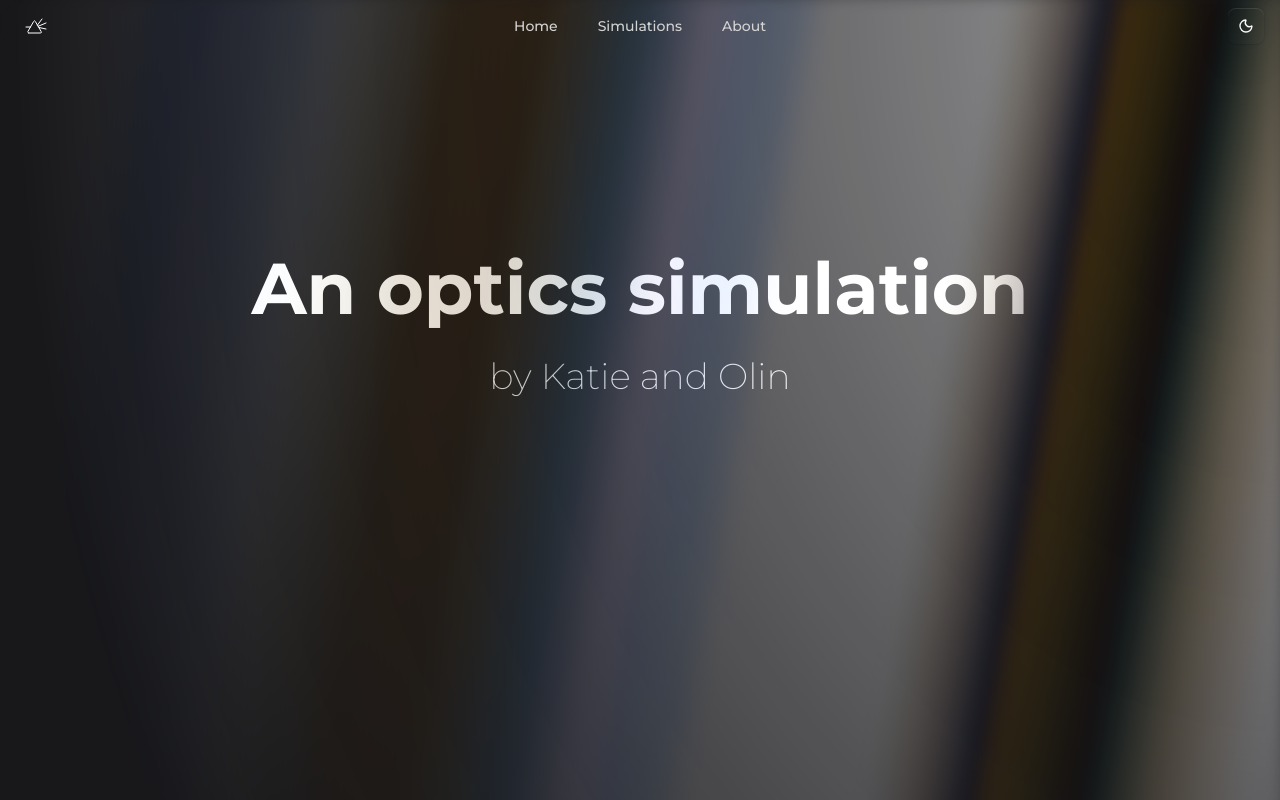
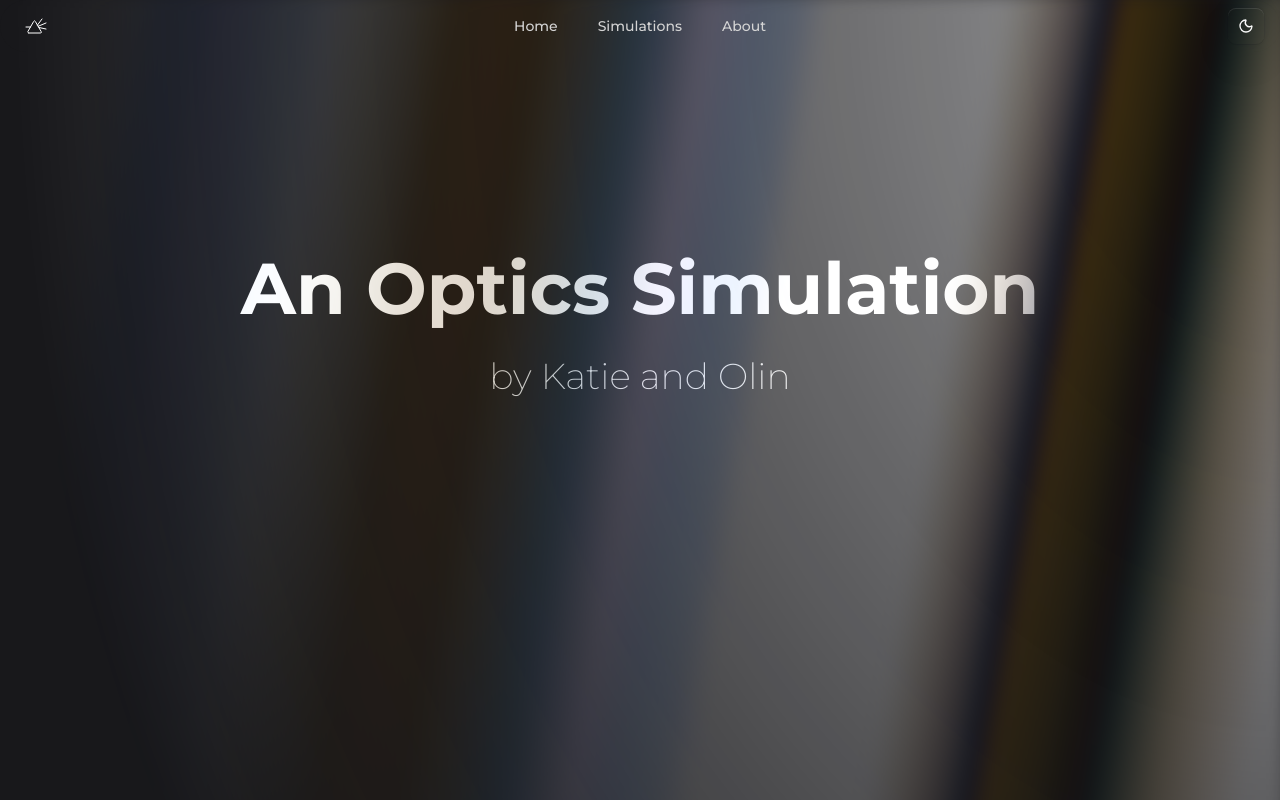
Before and after one commit to kqtiiv/optics, a React (Vite) app in the folder optics/: page / in a window 1280 px wide. Shown: the top 800 px of the page. Built offline with nearby package versions, Linux system fonts and the light colour scheme.

Commit message:
Capitalise title

```diff
--- a/optics/src/components/hero.tsx
+++ b/optics/src/components/hero.tsx
@@ -15,7 +15,7 @@ export default function Hero() {
       className="flex flex-col gap-4 items-center pt-50 px-4 h-[100vh]"
     >
       <div className="text-3xl md:text-7xl font-bold dark:text-white text-center">
-        An optics simulation
+        An Optics Simulation
       </div>
       <div className="font-extralight text-base md:text-4xl dark:text-neutral-200 py-4">
         by Katie and Olin
```
